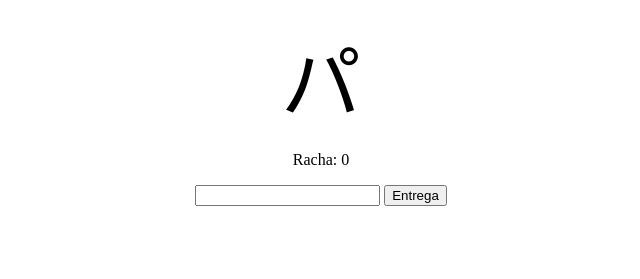
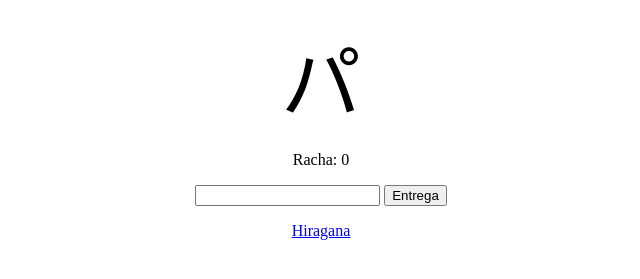
Before and after one commit to KatsuJapones/hiragana, a plain HTML site: page Katakana.html in a window 1280 px wide. Shown: the part 61-340 px from the top of the page, without its empty margins (319-959 px from the left). Drawn offline with Linux system fonts and the light colour scheme.

Commit message:
Update Katakana.html

```diff
--- a/Katakana.html
+++ b/Katakana.html
@@ -37,6 +37,8 @@
     <button id="checkButton">Entrega</button>
     <p id="result" class=""></p>
     <p id="equivocado"></p>
+    <a href="https://katsujapones.github.io/hiragana/">Hiragana</a>
+
     <script>
 
         // カタカナのデータ表
```
